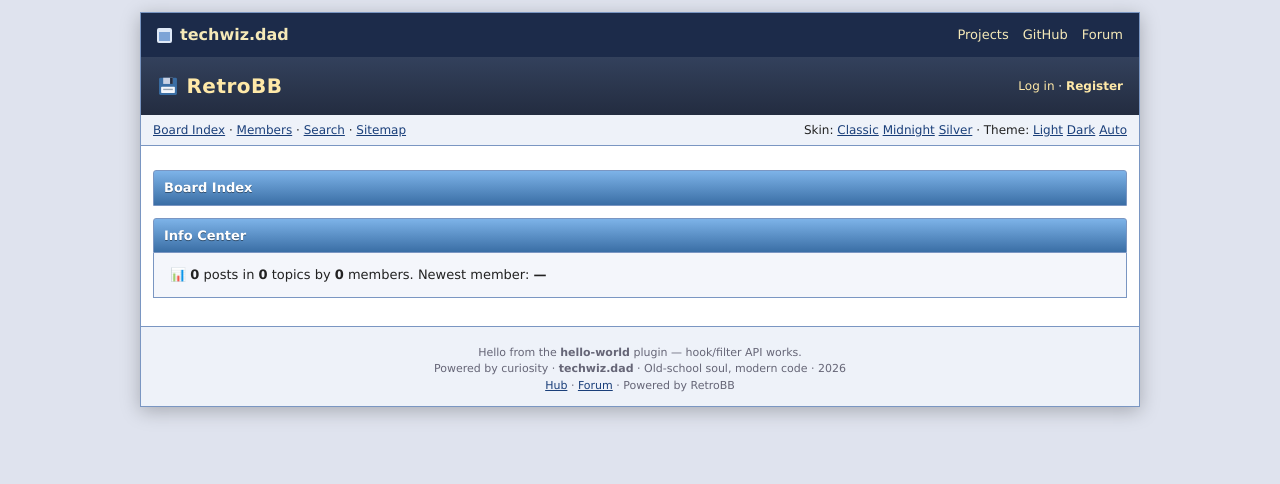
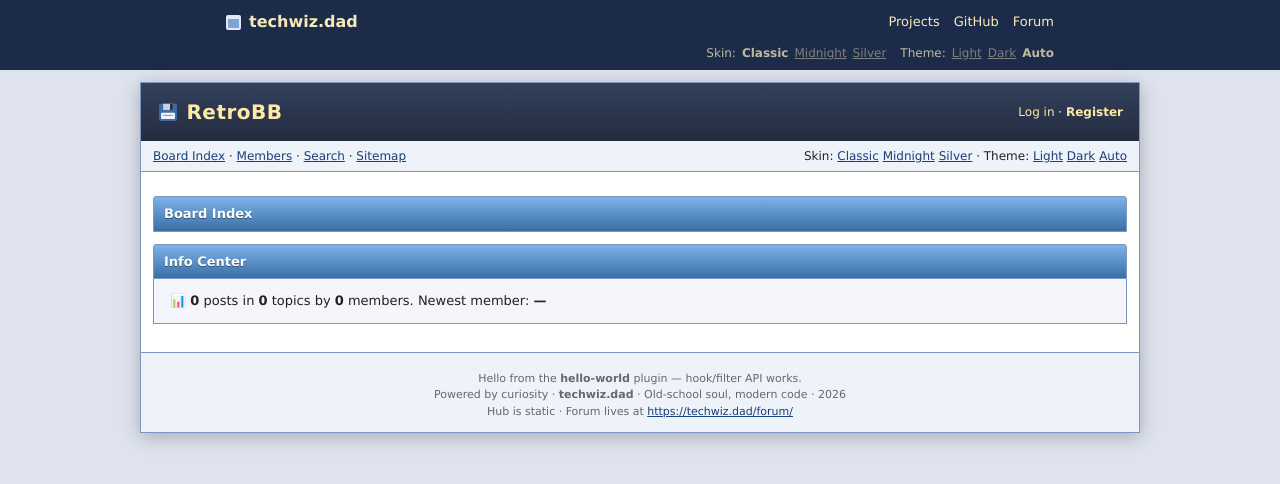
Before and after one commit to techwiz18/retrobb, a PHP site: page / in a window 1280 px wide. Shown: the top 484 px of the page. Run offline with PHP 8.4, Linux system fonts and the light colour scheme; data that the repository does not hold is empty; some libraries are stand-ins or nearby versions.

Commit message:
feat: hub-shell mirrors hub two-tier header, footer text; skin/theme bridge

```diff
--- a/plugins/hub-shell/bootstrap.php
+++ b/plugins/hub-shell/bootstrap.php
@@ -8,43 +8,97 @@ declare(strict_types=1);
 // Strategy: PREPEND the hub masthead above the forum topbar (forum
 // login/userbox, mod queue, and skin switcher stay fully functional
 // below it) and REPLACE the stock footer with the hub footer.
-// Notes:
-// - The hub's skin/theme switcher buttons are intentionally NOT mirrored:
-//   the hub stores them in localStorage while the forum uses cookies +
-//   server-rendered classes; mirroring the buttons would look functional
-//   but change nothing. The forum's own switcher stays in its nav row.
-// - The masthead spans the forum content column (it renders inside
-//   .page-wrap); full-bleed would need layout surgery — v2 if wanted.
+// Full header replacement is possible via the 'show_default_header'
+// filter, but then this plugin must re-render the auth-dependent userbox
+// itself — not worth it for v1.
+//
+// Skin/theme follow (both directions, hub proxy only — localStorage is
+// per-origin, so direct subdomain visits keep their own values):
+// hub and forum share localStorage under the proxy origin. The bridge
+// below reconciles on every forum page load: an explicit choice stored
+// locally wins and is mirrored into the forum cookies (so the server
+// agrees on next render); with nothing stored, the server's values seed
+// the store so the hub follows the forum. Clicks on either switcher UI
+// update the store synchronously before navigation/paint.
 use RetroBB\Core\Hooks;
 
-Hooks::add_action('head', function () {
+Hooks::add_action('head', static function () {
     echo '<style>'
         . '.site-header{background:#1c2b4a;color:#f5e9b8}'
+        . '.site-header .wrap{max-width:860px;margin:0 auto;padding:0 16px}'
         . '.site-header .head-main{display:flex;align-items:center;gap:14px;padding:10px 16px;flex-wrap:wrap}'
+        . '.site-header .head-util{display:flex;justify-content:flex-end;padding:0 16px 8px}'
         . '.site-header .brand{display:flex;align-items:center;gap:8px;color:#f5e9b8;text-decoration:none;font-weight:bold;font-size:16px}'
         . '.site-header .brand .floppy{display:inline-block;width:15px;height:15px;background:#7ea4d6;border:2px solid #dfe9f7;border-top-width:4px;border-radius:2px}'
         . '.site-header .mainnav{display:flex;gap:14px;margin-left:auto;align-items:center}'
         . '.site-header .mainnav a{color:#f5e9b8;font-size:13px;text-decoration:none}'
         . '.site-header .mainnav a:hover{text-decoration:underline}'
+        . '.site-header .switchers{display:flex;gap:14px;align-items:center;font-size:12px;opacity:.75}'
+        . '.site-header .switchers .grp button{font:inherit;font-size:12px;cursor:pointer;background:transparent;border:0;padding:0;margin-left:6px;color:inherit;opacity:.6;text-decoration:underline}'
+        . ".site-header .switchers .grp button[aria-pressed='true']{opacity:1;font-weight:bold;text-decoration:none}"
         . '.site-footer{font-size:12px;color:#667;padding:22px 16px 26px;text-align:center}'
         . '.site-footer a{color:#1a3f7a}'
         . '@media(max-width:640px){.site-header .mainnav{margin-left:0}}'
         . '</style>';
 });
 
-Hooks::add_action('header', function () {
-    echo '<header class="site-header"><div class="head-main">'
+Hooks::add_action('header', static function () {
+    $skinBtns = '';
+    if (feature('skin_selector')) {
+        foreach (['classic', 'midnight', 'silver'] as $s) {
+            $skinBtns .= '<button data-skin-btn="' . $s . '">' . ucfirst($s) . '</button>';
+        }
+    }
+    $themeBtns = '';
+    foreach (allowed_themes() as $tm) {
+        $themeBtns .= '<button data-theme-btn="' . $tm . '">' . ucfirst($tm) . '</button>';
+    }
+    echo '<header class="site-header"><div class="wrap head-main">'
         . '<a class="brand" href="https://techwiz.dad"><span class="floppy" aria-hidden="true"></span> techwiz.dad</a>'
         . '<nav class="mainnav" aria-label="Main">'
         . '<a href="https://techwiz.dad/projects/">Projects</a>'
         . '<a href="https://github.com/techwiz18" target="_blank" rel="noopener">GitHub</a>'
         . '<a href="https://techwiz.dad/forum/">Forum</a>'
-        . '</nav></div></header>';
+        . '</nav></div>'
+        . '<div class="wrap head-util"><div class="switchers" role="group" aria-label="Skin and theme">'
+        . '<span class="grp">Skin:' . $skinBtns . '</span>'
+        . '<span class="grp">Theme:' . $themeBtns . '</span>'
+        . '</div></div></header>';
+    echo '<script>(function(){try{'
+        . 'var body=document.body,ls=null,lt=null;'
+        . 'try{ls=localStorage.getItem("hub-skin");lt=localStorage.getItem("hub-theme");}catch(e){}'
+        . 'var m=body.className.match(/skin-([a-z]+)/),m2=body.className.match(/theme-(light|dark|auto)/);'
+        . 'var curSkin=m?m[1]:"classic",curTheme=m2?m2[1]:"auto";'
+        . 'var skins=[],themes=[];'
+        . 'document.querySelectorAll("[data-skin-btn]").forEach(function(b){skins.push(b.getAttribute("data-skin-btn"));});'
+        . 'document.querySelectorAll("[data-theme-btn]").forEach(function(b){themes.push(b.getAttribute("data-theme-btn"));});'
+        . 'var skin=(ls&&skins.indexOf(ls)>=0)?ls:curSkin;'
+        . 'var theme=(lt&&themes.indexOf(lt)>=0)?lt:curTheme;'
+        . 'if(skin!==curSkin){body.className=body.className.replace(/skin-[a-z]+/,"skin-"+skin);setCookie("retrobb_skin",skin);}'
+        . 'if(theme!==curTheme){body.className=body.className.replace(/theme-(light|dark|auto)/,"theme-"+theme);setCookie("retrobb_theme",theme);}'
+        . 'setStore("hub-skin",skin);setStore("hub-theme",theme);paint();'
+        . 'document.addEventListener("click",function(e){'
+        . 'var s=e.target.closest?e.target.closest("[data-skin-btn]"):null;'
+        . 'var t=e.target.closest?e.target.closest("[data-theme-btn]"):null;'
+        . 'var a=e.target.closest?e.target.closest("a[href]"):null;'
+        . 'if(a&&a.href){var hm=a.href.match(/\\/(skin|theme)\\/([a-z]+)/);if(hm){if(hm[1]==="skin"){setStore("hub-skin",hm[2]);setCookie("retrobb_skin",hm[2]);}else{setStore("hub-theme",hm[2]);setCookie("retrobb_theme",hm[2]);}}}'
+        . 'if(s){var sv=s.getAttribute("data-skin-btn");setStore("hub-skin",sv);setCookie("retrobb_skin",sv);'
+        . 'body.className=body.className.replace(/skin-[a-z]+/,"skin-"+sv);skin=sv;paint();}'
+        . 'if(t){var tv=t.getAttribute("data-theme-btn");setStore("hub-theme",tv);setCookie("retrobb_theme",tv);'
+        . 'body.className=body.className.replace(/theme-(light|dark|auto)/,"theme-"+tv);theme=tv;paint();}'
+        . '});'
+        . 'function paint(){'
+        . 'document.querySelectorAll("[data-skin-btn]").forEach(function(b){b.setAttribute("aria-pressed",b.getAttribute("data-skin-btn")===skin?"true":"false");});'
+        . 'document.querySelectorAll("[data-theme-btn]").forEach(function(b){b.setAttribute("aria-pressed",b.getAttribute("data-theme-btn")===theme?"true":"false");});}'
+        . 'function setStore(k,v){try{localStorage.setItem(k,v);}catch(e){}}'
+        . 'function setCookie(k,v){try{var p=(location.pathname==="/forum"||location.pathname.indexOf("/forum/")===0)?"/forum":"/";'
+        . 'document.cookie=k+"="+v+";path="+p+";max-age=31536000;SameSite=Lax";}catch(e){}}'
+        . '}catch(e){}})();</script>';
 });
 
 Hooks::add_filter('show_default_footer', static fn() => false);
 
-Hooks::add_action('footer', function () {
+Hooks::add_action('footer', static function () {
     echo '<div>Powered by curiosity · <strong>techwiz.dad</strong> · Old-school soul, modern code · ' . date('Y') . '</div>';
-    echo '<div><a href="https://techwiz.dad">Hub</a> · <a href="https://techwiz.dad/forum/">Forum</a> · Powered by RetroBB</div>';
+    echo '<div>Hub is static · Forum lives at <a href="https://techwiz.dad/forum/">https://techwiz.dad/forum/</a></div>';
 });
--- a/views/layout.php
+++ b/views/layout.php
@@ -18,9 +18,9 @@ $title = $pageTitle ?? (board_name() . ' — ' . setting('board_tagline', ''));
 <?php \RetroBB\Core\Hooks::do_action('head'); ?>
 </head>
 <body class="<?= e($skinClass) ?>">
+<?php \RetroBB\Core\Hooks::render_template_hook('header', []); ?>
+<?php \RetroBB\Core\Hooks::do_action('header'); ?>
 <div class="page-wrap">
-  <?php \RetroBB\Core\Hooks::render_template_hook('header', []); ?>
-  <?php \RetroBB\Core\Hooks::do_action('header'); ?>
   <?php if (\RetroBB\Core\Hooks::apply_filters('show_default_header', true)): ?>
   <div class="topbar">
     <div class="logo"><a href="<?= e(url('/')) ?>"><svg class="floppy" viewBox="0 0 32 32" aria-hidden="true"><rect x="3" y="4" width="26" height="25" rx="2" fill="#3A6EA5"/><rect x="9" y="4" width="14" height="9" fill="#c9d2e4"/><rect x="19" y="4" width="4" height="9" fill="#232c40"/><rect x="6" y="17" width="20" height="9" rx="1" fill="#f4f6fb"/><rect x="9" y="20" width="14" height="2" fill="#98a5b3"/></svg> <?= e(board_name()) ?></a> <span class="tagline"><?= e(setting('board_tagline', '')) ?></span></div>
```
